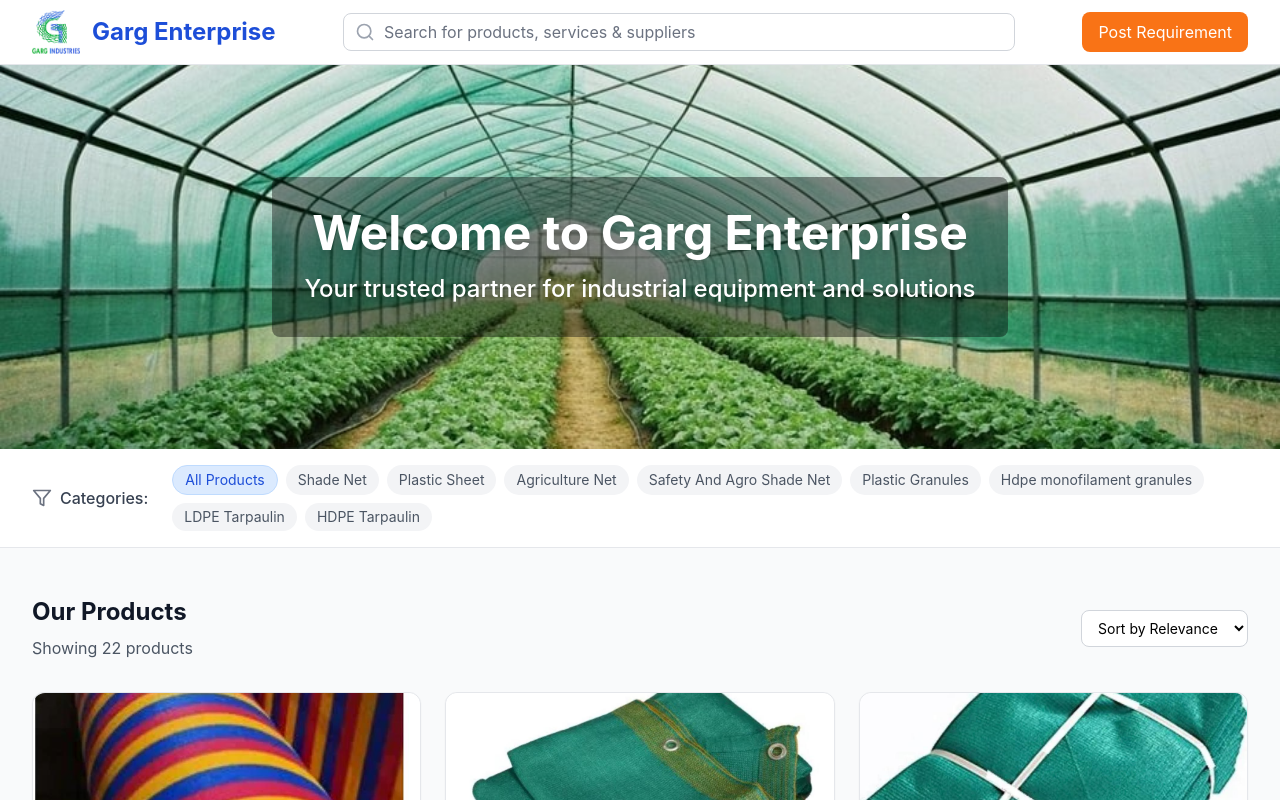
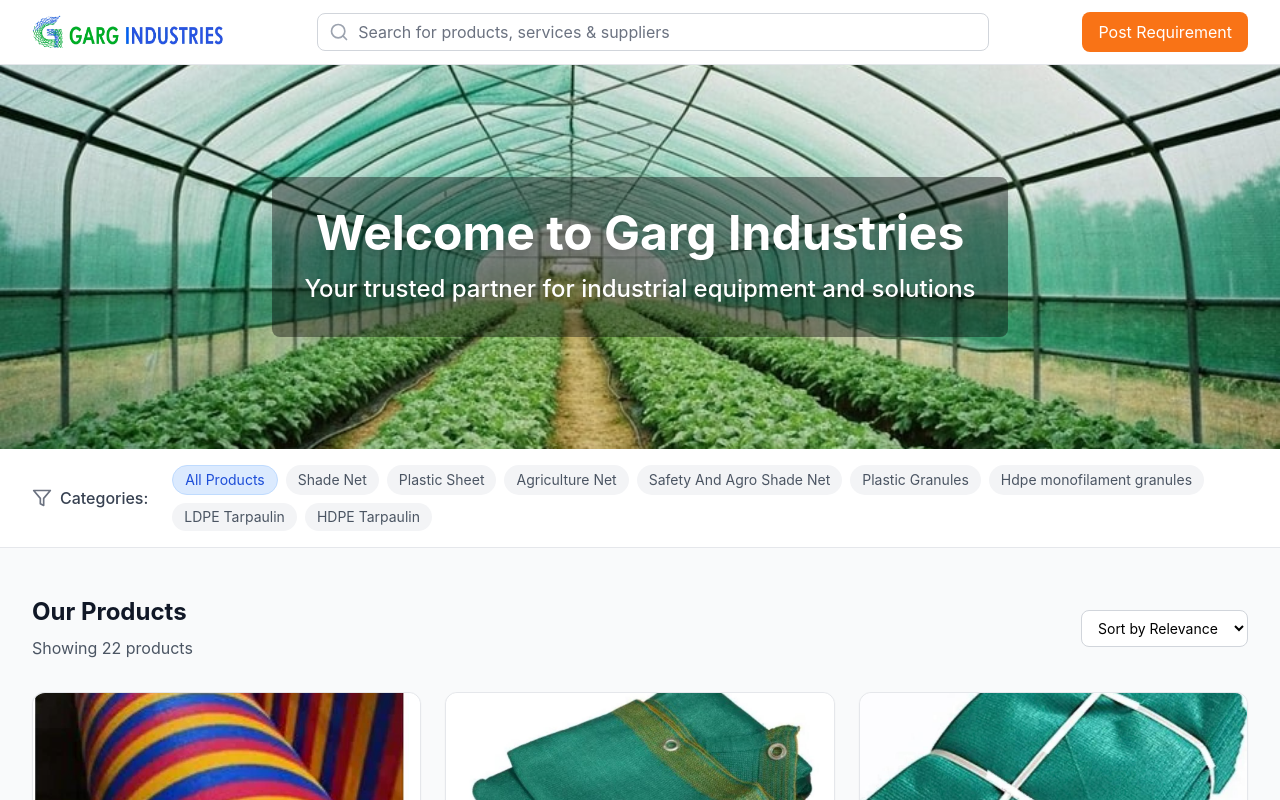
Before and after one commit to Styl6559/garg-ent, a React (Vite) app: page / in a window 1280 px wide. Shown: the top 800 px of the page. Built offline with nearby package versions, Linux system fonts and the light colour scheme.

Commit message:
Add files via upload

```diff
--- a/src/components/BannerSection.tsx
+++ b/src/components/BannerSection.tsx
@@ -4,7 +4,7 @@ import React from 'react';
 const BannerSection: React.FC = () => (
   <section className="w-full h-72 md:h-96 bg-cover bg-center flex items-center justify-center" style={{backgroundImage: "url('/banner.jpg')"}}>
     <div className="bg-black bg-opacity-40 p-8 rounded-lg text-center">
-      <h2 className="text-4xl md:text-5xl font-bold text-white mb-4 drop-shadow-lg">Welcome to Garg Enterprise</h2>
+      <h2 className="text-4xl md:text-5xl font-bold text-white mb-4 drop-shadow-lg">Welcome to Garg Industries</h2>
       <p className="text-lg md:text-2xl text-white font-medium drop-shadow">Your trusted partner for industrial equipment and solutions</p>
     </div>
   </section>
--- a/src/components/CompanyProfile.tsx
+++ b/src/components/CompanyProfile.tsx
@@ -14,7 +14,7 @@ const CompanyProfile: React.FC = () => {
               </div>
               <div className="flex-1">
                 <div className="flex items-center space-x-2 mb-2">
-                  <h1 className="text-3xl font-bold text-gray-900">Garg Enterprise</h1>
+                  <h1 className="text-3xl font-bold text-gray-900">Garg Industries</h1>
                   <CheckCircle className="h-6 w-6 text-green-500" />
                 </div>
                 <div className="flex items-center space-x-4 text-gray-600 mb-3">
--- a/src/components/Footer.tsx
+++ b/src/components/Footer.tsx
@@ -20,7 +20,7 @@ const Footer: React.FC = () => {
             <a href="#" className="text-gray-400 hover:text-blue-400 transition-colors"><Instagram className="h-6 w-6" /></a>
           </div>
         </div>
-        <div className="text-center text-gray-400 text-xs mt-6">© {new Date().getFullYear()} Garg Enterprise. All rights reserved.</div>
+        <div className="text-center text-gray-400 text-xs mt-6">© {new Date().getFullYear()} Garg Industries. All rights reserved.</div>
       </div>
     </footer>
   );
--- a/src/components/Header.tsx
+++ b/src/components/Header.tsx
@@ -13,8 +13,7 @@ const Header: React.FC<HeaderProps> = ({ searchQuery, setSearchQuery }) => {
         <div className="flex items-center justify-between h-16">
           <div className="flex items-center">
             <div className="flex-shrink-0 flex items-center gap-3">
-              <img src="/logo.png" alt="Garg Enterprise Logo" className="h-12 w-12 object-contain" />
-              <h1 className="text-2xl font-bold text-blue-700">Garg Enterprise</h1>
+              <img src="/logo2.png" alt="Garg Industries Logo" className="h-24 w-48 object-contain" />
             </div>
           </div>
 
```
Also changed, not shown: public/logo2.png (added).
